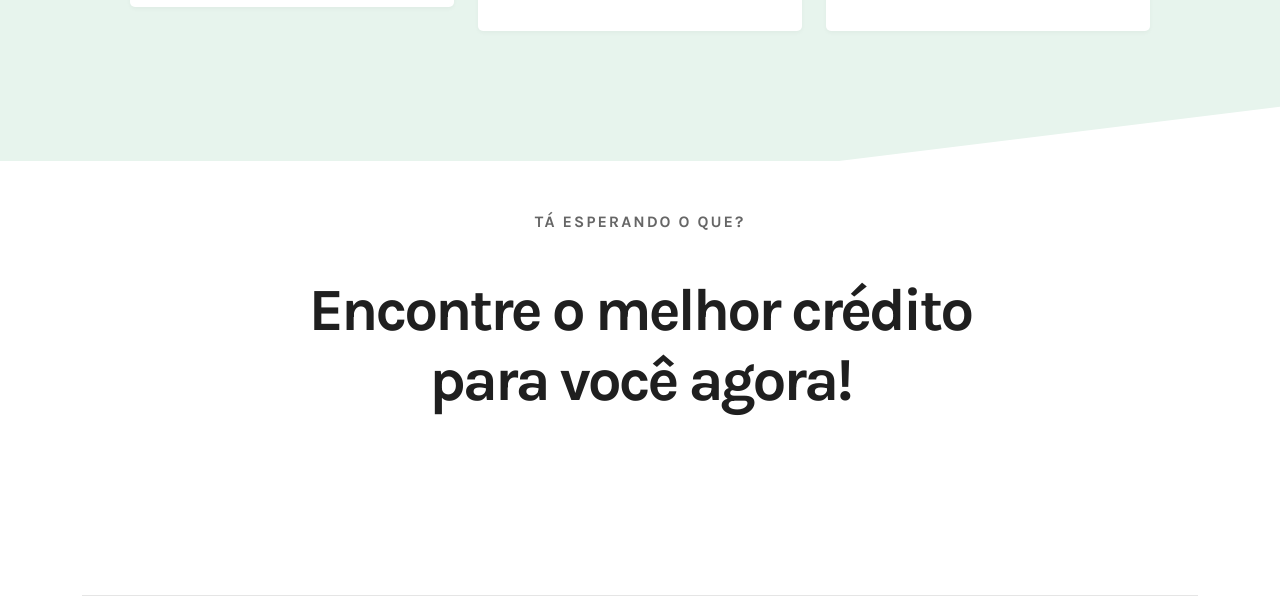
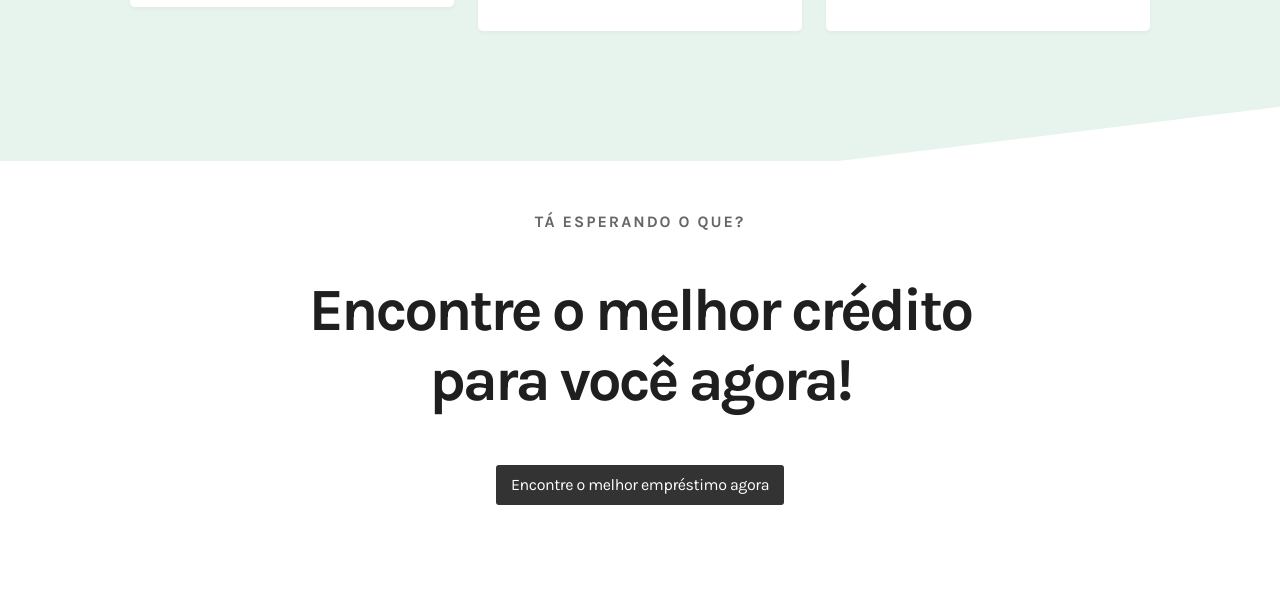
Before and after one commit to praser/precisodegrana, a website: page packages/www/index.html in a window 1280 px wide. Shown: the part 2479-3083 px from the top of the page. Drawn offline with Linux system fonts and the light colour scheme.

Commit message:
Change the bottom CTA to be fixed in all devices

```diff
--- a/packages/www/index.html
+++ b/packages/www/index.html
@@ -272,7 +272,7 @@
                 <div class="content">
                   <span class="tagline">Tá esperando o que?</span>
                   <h2>Encontre o melhor crédito para você agora!</h2>
-                  <div class="header-btn header-btn-l-13 ms-auto d-sm-none d-inline-flex">
+                  <div class="header-btn header-btn-l-13 ms-auto d-inline-flex">
                     <a target="_blank" class="btn btn cta-btn focus-reset" href="https://finestdevs.com/shade/">
                       Encontre o melhor empréstimo agora
                     </a>
```
